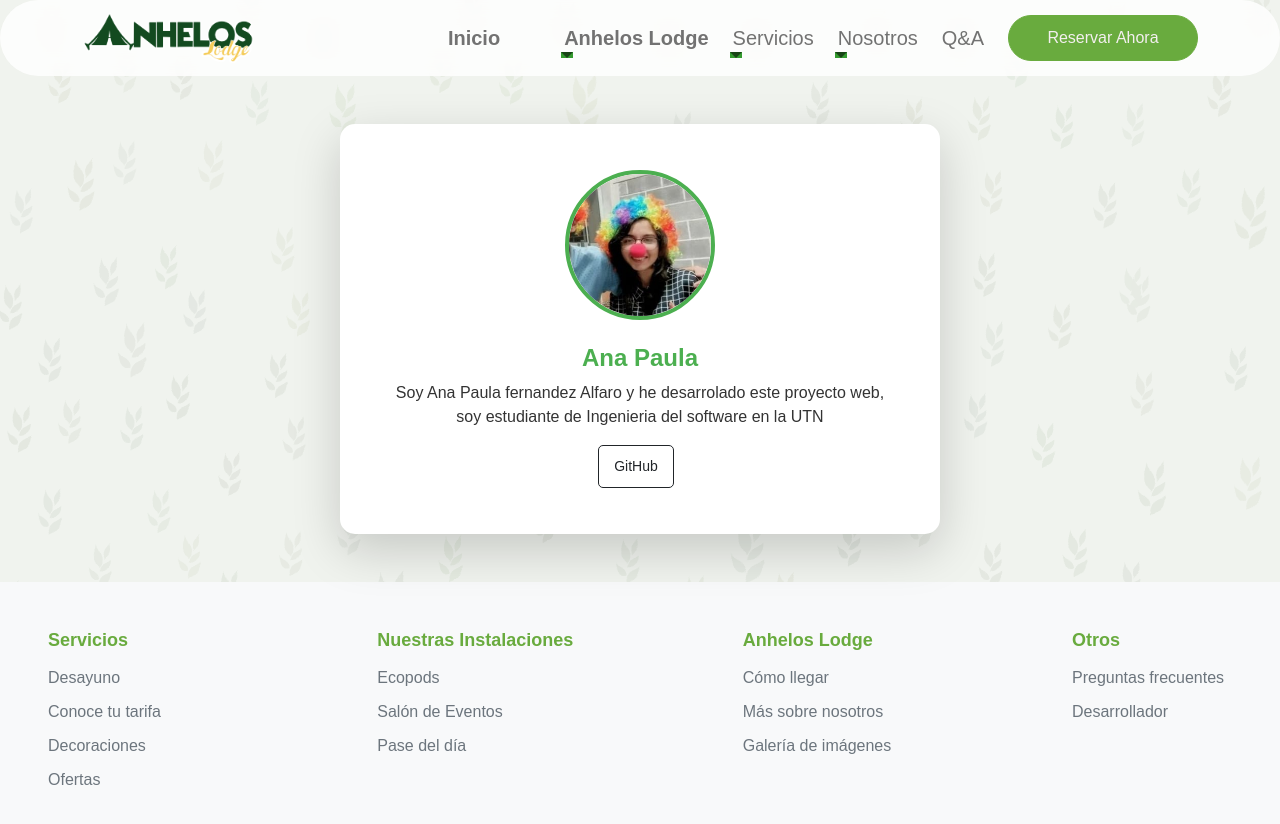
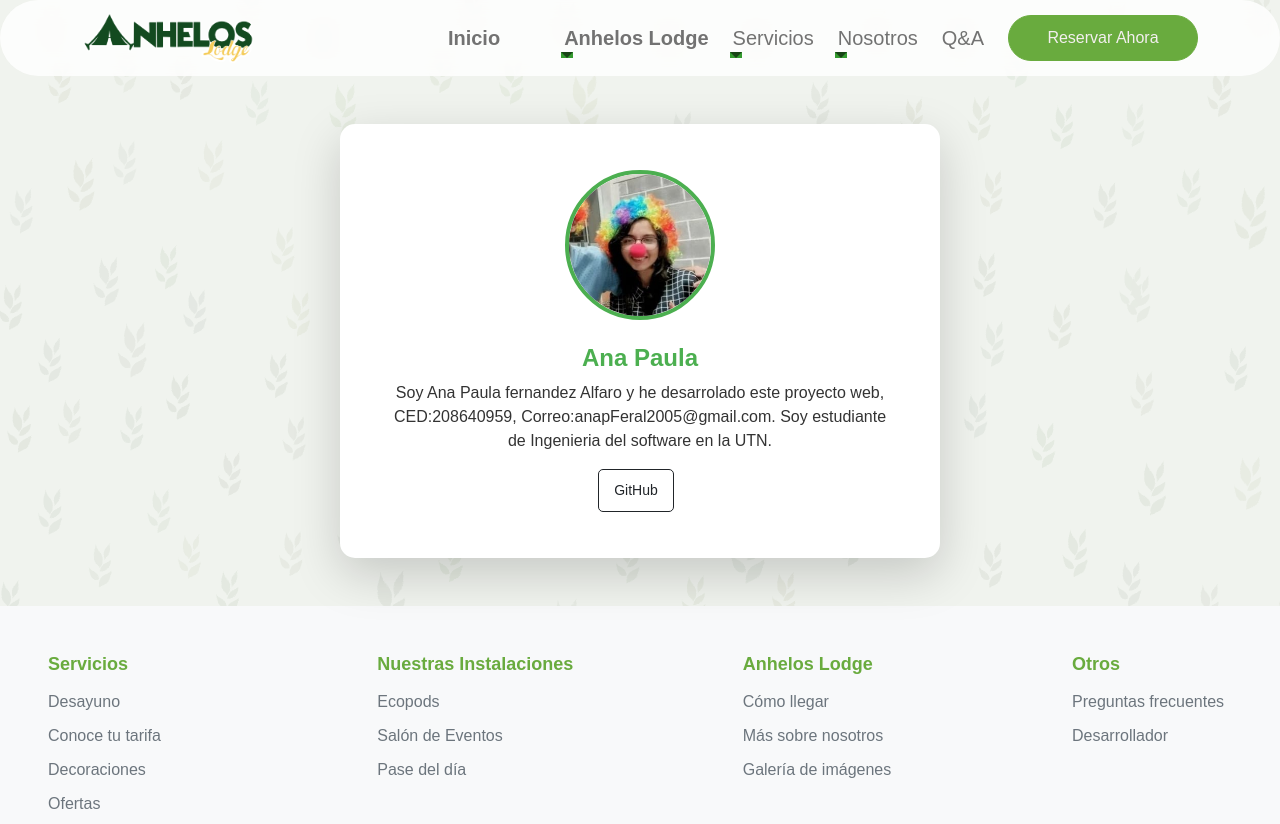
Before and after one commit to AnaFernandezAL/ProyectoDisenoWeb, a plain HTML site: page desarrollador.html in a window 1280 px wide. Shown: the top 824 px of the page. Drawn offline with nearby package versions, Linux system fonts and the light colour scheme.

Commit message:
arreglo
nada más cambie un poco del texto del desarrollador

```diff
--- a/desarrollador.html
+++ b/desarrollador.html
@@ -174,8 +174,8 @@
           </div>
           <h2 class="card-title developer-name">Ana Paula</h2>
           <p class="card-text developer-description">
-            Soy Ana Paula fernandez Alfaro y he desarrolado este proyecto web,
-            soy estudiante de Ingenieria del software en la UTN
+            Soy Ana Paula fernandez Alfaro y he desarrolado este proyecto web, CED:208640959, Correo:anapFeral2005@gmail.com.
+            Soy estudiante de Ingenieria del software en la UTN.
           </p>
           <div class="social-links mt-3">
             <a
```
